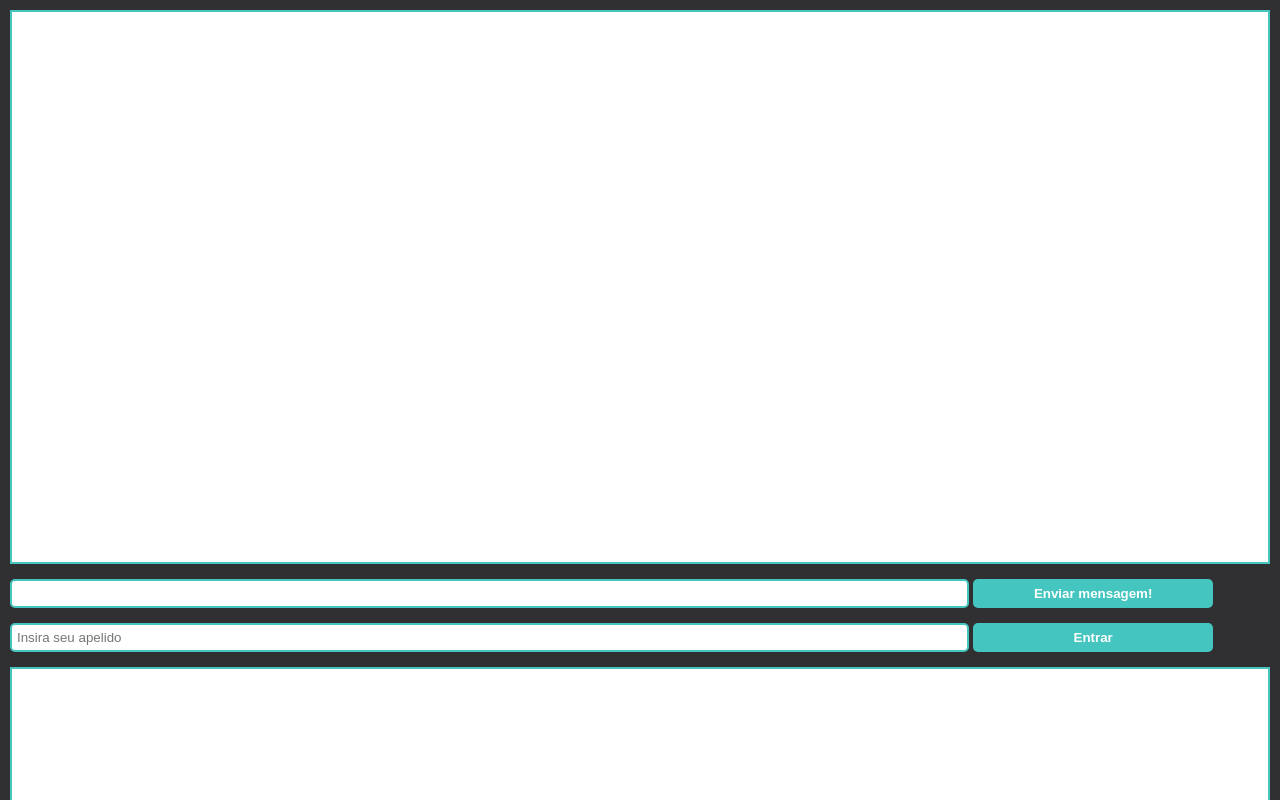
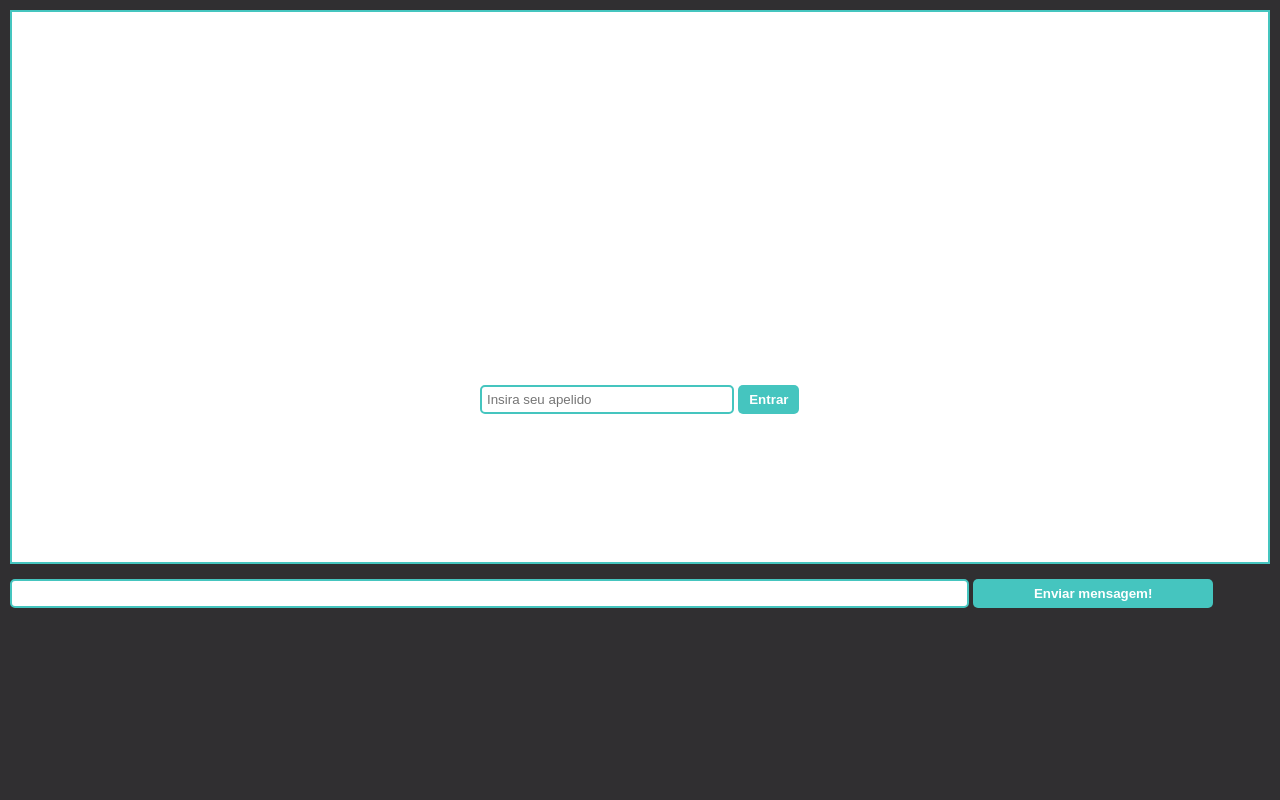
Before and after one commit to Thlimass/O_chat_, a plain HTML site: page index.html in a window 1280 px wide. Shown: the top 800 px of the page. Drawn offline with nearby package versions, Linux system fonts and the light colour scheme; no server answers.

Commit message:
criado o formulario de apelido

```diff
--- a/css/style.css
+++ b/css/style.css
@@ -32,3 +32,19 @@ form input[type='submit']{
     border:2px solid #45C5BF;
     height: 550px;
 }
+
+#sala_chat{
+    display: none;
+}
+#acesso_usuario{
+    height:30px;
+    left:50%;
+    margin-left:-160px;
+    margin-top:-15px;
+    position: fixed;
+    top:50%;
+    width:320px;
+}
+#acesso_usuario form{
+    margin:0;
+}
```
